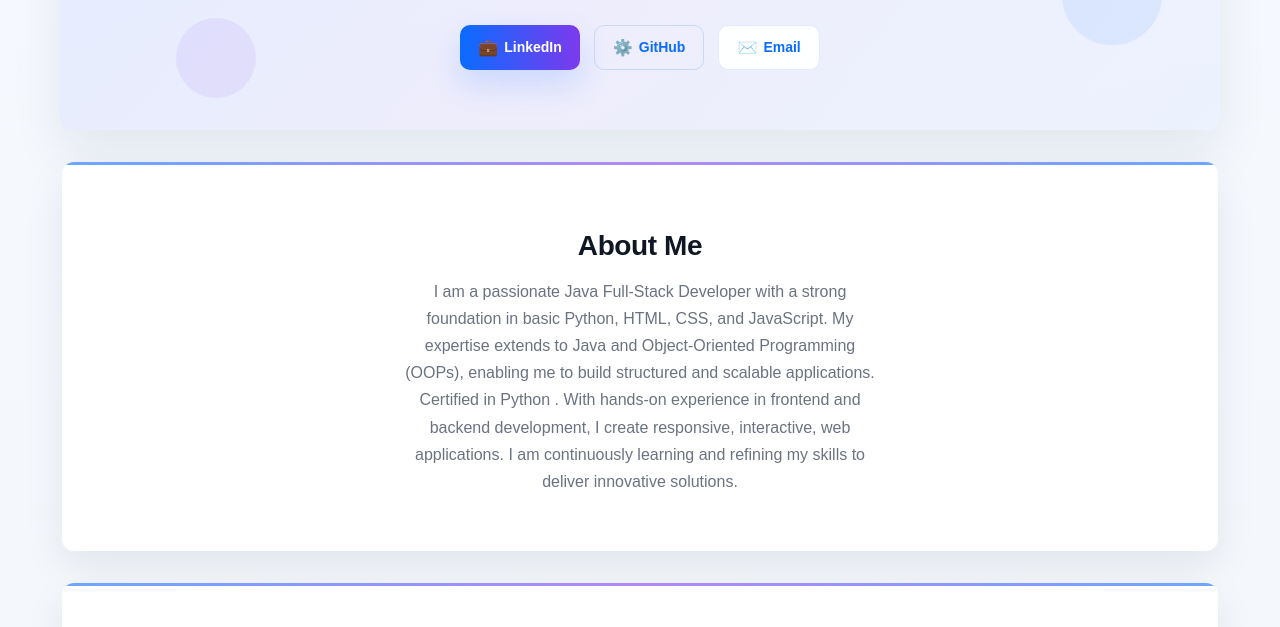
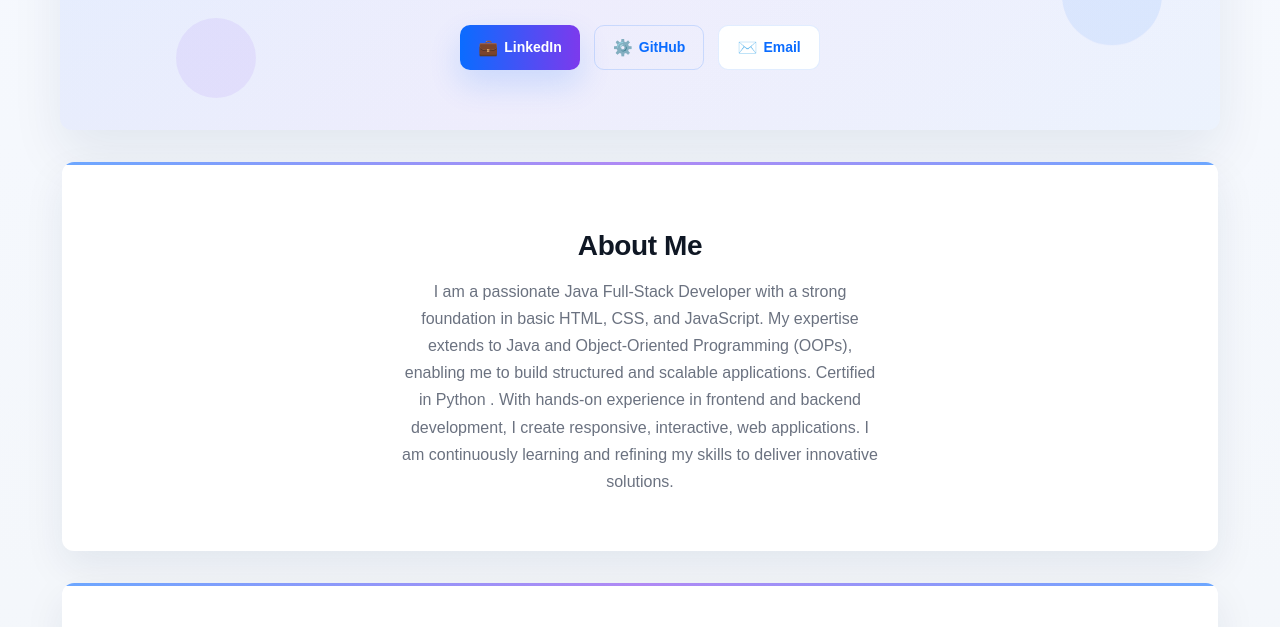
Before and after one commit to srividyakuppilli/My-Portfolio, a plain HTML site: page index.html in a window 1280 px wide. Shown: the part 325-952 px from the top of the page. Drawn offline with Linux system fonts and the light colour scheme.

Commit message:
Fix HTML encoding issues in index.html

```diff
--- a/index.html
+++ b/index.html
@@ -45,7 +45,7 @@
     <section id="about">
         <div class="section-accent"></div>
         <h2>About Me</h2>
-        <p>I am a passionate Java Full-Stack Developer with a strong foundation in basic Python, HTML, CSS, and JavaScript. My expertise extends to Java and Object-Oriented Programming (OOPs), enabling me to build structured and scalable applications. Certified in Python . With hands-on experience in frontend and backend development, I create responsive, interactive, web applications. I am continuously learning and refining my skills to deliver innovative solutions.
+        <p>I am a passionate Java Full-Stack Developer with a strong foundation in basic HTML, CSS, and JavaScript. My expertise extends to Java and Object-Oriented Programming (OOPs), enabling me to build structured and scalable applications. Certified in Python . With hands-on experience in frontend and backend development, I create responsive, interactive, web applications. I am continuously learning and refining my skills to deliver innovative solutions.
 </p>
     </section>
     <section id="skills">
@@ -102,4 +102,5 @@
     </script>
     <script src="script.js"></script>
 </body>
+
 </html>
```
